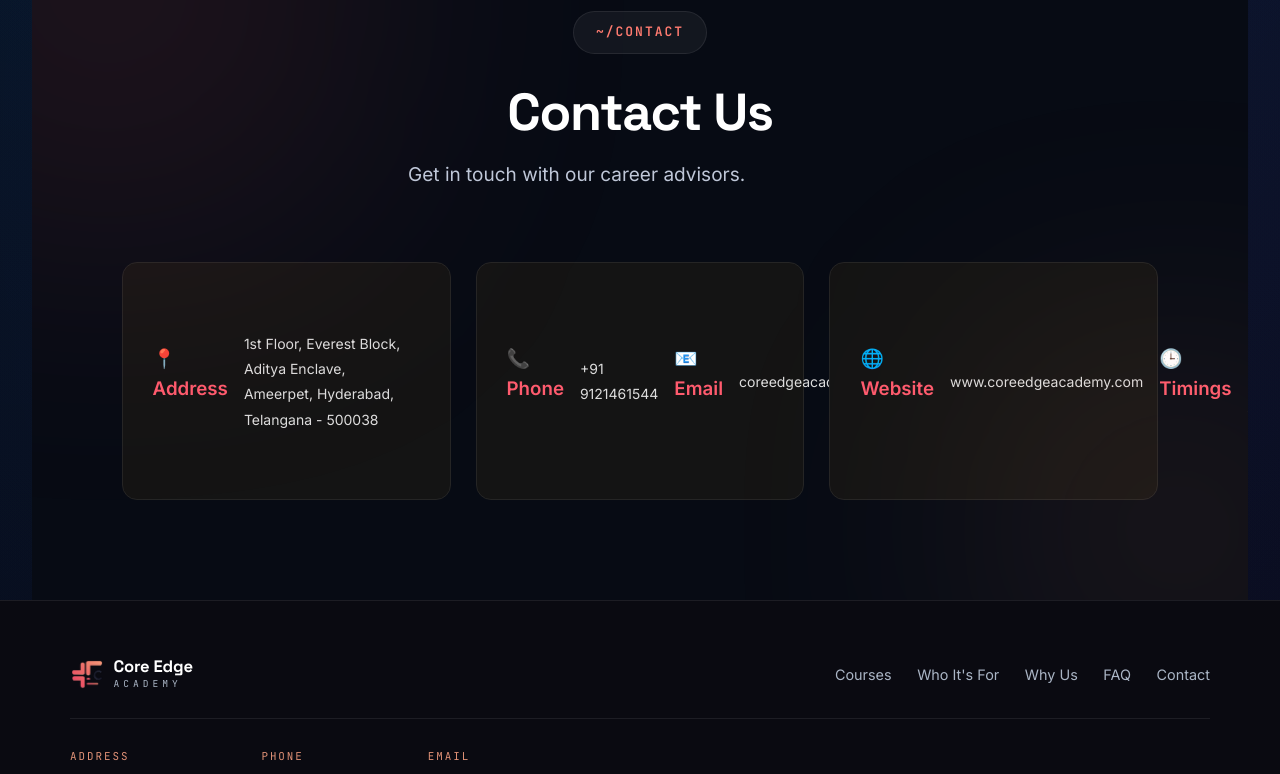
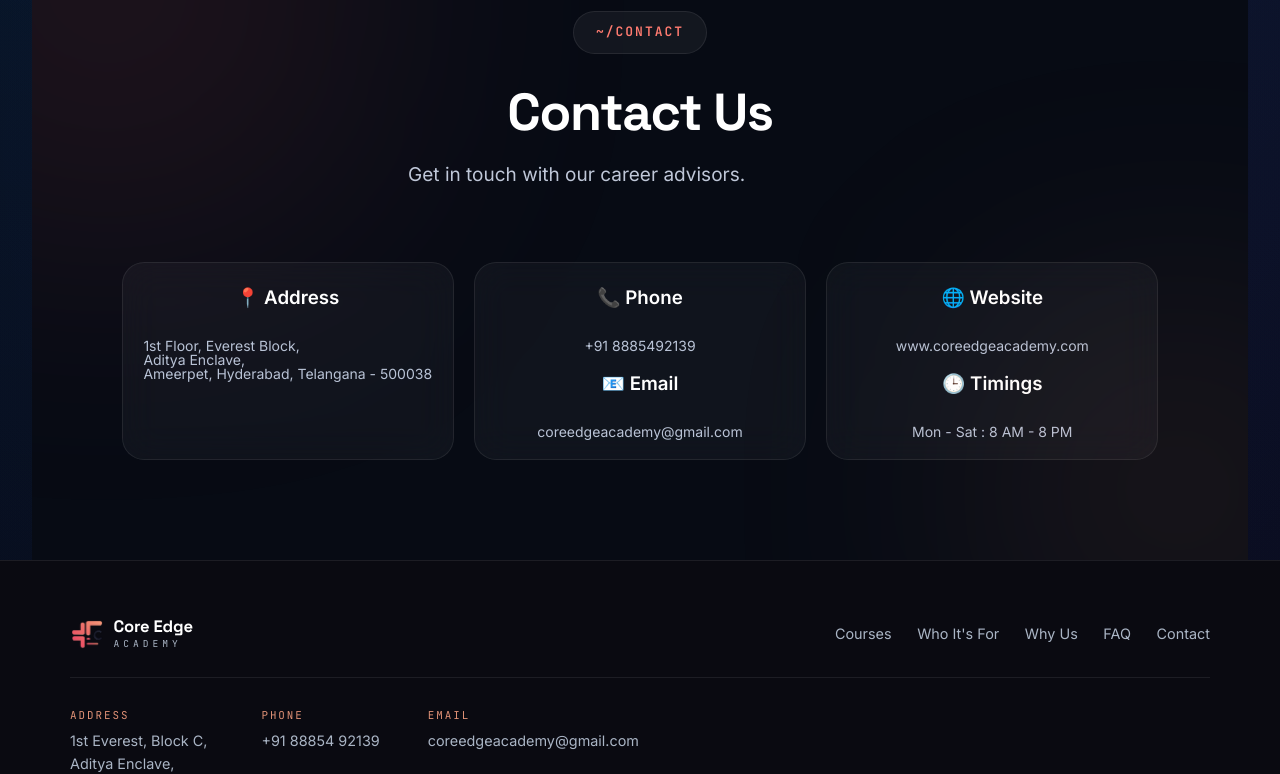
Before and after one commit to eshwarkathi/core_edge_academy, a React (Vite) app: page / in a window 1280 px wide. Shown: the part 7169-7943 px from the top of the page. Built offline with nearby package versions, Linux system fonts and the light colour scheme.

Commit message:
Updated Contact section UI and index.css

```diff
--- a/src/components/Contact.jsx
+++ b/src/components/Contact.jsx
@@ -36,7 +36,7 @@
 
           <h3>📞 Phone</h3>
 
-          <p>+91 9121461544</p>
+          <p>+91 8885492139</p>
 
           <h3>📧 Email</h3>
 
--- a/src/index.css
+++ b/src/index.css
@@ -2390,43 +2390,43 @@
 
 }
 .contact-grid{
-
-display:grid;
-
-grid-template-columns:repeat(auto-fit,minmax(280px,1fr));
-
-gap:25px;
-
-margin-top:50px;
-
+    display:grid;
+    grid-template-columns:repeat(3,1fr);
+    gap:20px;
+    margin-top:20px;
+    align-items:stretch;
 }
 
 .contact-card{
-
-background:#141414;
-
-padding:30px;
-
-border-radius:15px;
-
-border:1px solid #252525;
-
+    display:flex;
+    flex-direction:column;
+    justify-content:flex-start;
+
+    min-height:160px;
+
+    padding:20px;
+
+    border-radius:22px;
+
+    background:rgba(255,255,255,.04);
+
+    border:1px solid rgba(255,255,255,.08);
+
+    backdrop-filter:blur(18px);
+}
+.contact-card p{
+    overflow-wrap:break-word;
+    word-break:break-word;
 }
 
 .contact-card h3{
-
-margin-bottom:15px;
-
-color:#ff5b6e;
-
+    margin:0 0 10px;
 }
 
 .contact-card p{
-
-line-height:1.8;
-
-color:#ddd;
-
+    margin:0;
+    line-height:1.0;
+    word-break:break-word;
 }
 /*======================*/
 /* TESTIMONIALS */
```
